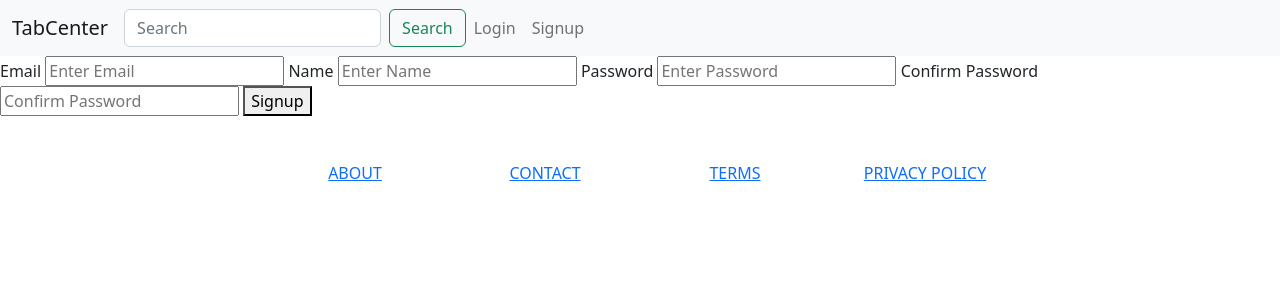
After one commit to AkiraY1/TabCenter, a Django app: page /signup in a window 1280 px wide. The commit adds this page. Shown: the top 300 px of the page. Run offline with Django 3.2, Linux system fonts and the light colour scheme.

Commit message:
login, logout, signup, redirect

```diff
--- a/TabCenter/settings.py
+++ b/TabCenter/settings.py
@@ -15,7 +15,7 @@ import os, django_heroku, dj_database_url
 
 # Build paths inside the project like this: BASE_DIR / 'subdir'.
 BASE_DIR = os.path.dirname(os.path.dirname(os.path.abspath(__file__)))
-
+LOGIN_URL='/'
 
 # Quick-start development settings - unsuitable for production
 # See https://docs.djangoproject.com/en/3.2/howto/deployment/checklist/
@@ -24,7 +24,7 @@ BASE_DIR = os.path.dirname(os.path.dirname(os.path.abspath(__file__)))
 SECRET_KEY = 'django-insecure-%85(btoo-odtmbkn^#6nikx(--u)jr88-ylzcpke6*6gquuw@k'
 
 # SECURITY WARNING: don't run with debug turned on in production!
-DEBUG = False
+DEBUG = True
 
 ALLOWED_HOSTS = [
     '0.0.0.0',
--- a/TabCenter/urls.py
+++ b/TabCenter/urls.py
@@ -19,5 +19,9 @@ from django.urls import path, include
 urlpatterns = [
     path('', include('TabCenterApp.urls')),
     path('admin/', admin.site.urls),
-    path('tournament/<int:tournament_id>/', include('TabCenterApp.urls'))
+    path('tournament/<int:tournament_id>/', include('TabCenterApp.urls')),
+    path('login/', include('TabCenterApp.urls')),
+    path('logout/', include('TabCenterApp.urls')),
+    path('signup/', include('TabCenterApp.urls')),
+    path('account/', include('TabCenterApp.urls')),
 ]
--- a/TabCenterApp/templates/TabCenterApp/base.html
+++ b/TabCenterApp/templates/TabCenterApp/base.html
@@ -20,12 +20,22 @@
                     <button class="btn btn-outline-success" type="submit">Search</button>
                 </form>
                 <ul class="navbar-nav me-auto mb-2 mb-lg-0">
+                    {% if not user.is_authenticated %}
                     <li class="nav-item">
-                        <a class="nav-link" href="#">Login</a>
+                        <a class="nav-link" href="/login">Login</a>
                     </li>
                     <li class="nav-item">
-                        <a class="nav-link" href="#">Signup</a>
+                        <a class="nav-link" href="/signup">Signup</a>
                     </li>
+                    {% endif %}
+                    {% if user.is_authenticated %}
+                    <li class="nav-item">
+                        <a class="nav-link" href="/account">Account</a>
+                    </li>
+                    <li class="nav-item">
+                        <a class="nav-link" href="/logout">Logout</a>
+                    </li>
+                    {% endif %}
                 </ul>
             </div>
         </nav>
--- /dev/null
+++ b/TabCenterApp/templates/TabCenterApp/signup.html
@@ -0,0 +1,18 @@
+{% extends "TabCenterApp/base.html" %}
+
+{% block content %}
+
+<form method="POST">
+    {% csrf_token %}
+    <label for="email">Email</label>
+    <input type="email" name="email" id="email" placeholder="Enter Email">
+    <label for="name">Name</label>
+    <input type="name" name="name" id="name" placeholder="Enter Name">
+    <label for="password1">Password</label>
+    <input type="password" name="password1" id="password1" placeholder="Enter Password">
+    <label for="password2">Confirm Password</label>
+    <input type="password" name="password2" id="password2" placeholder="Confirm Password">
+    <button type="submit">Signup</button>
+</form>
+
+{% endblock %}
--- a/TabCenterApp/urls.py
+++ b/TabCenterApp/urls.py
@@ -3,5 +3,9 @@ from . import views
 
 urlpatterns = [
     path('', views.home, name='home'),
-    path('tournament/<int:tournament_id>/', views.tournament, name='tournament')
+    path('tournament/<int:tournament_id>/', views.tournament, name='tournament'),
+    path('login', views.view_login, name='login'),
+    path('logout', views.view_logout, name='logout'),
+    path('signup', views.signup, name='signup'),
+    path('account', views.account, name='account'),
 ]
--- a/TabCenterApp/views.py
+++ b/TabCenterApp/views.py
@@ -1,8 +1,12 @@
-from django.shortcuts import render
+from django.shortcuts import render, redirect
 from django.http import HttpResponse, Http404
 from django.template import loader
 from .models import Tournament
 from django.db.models import Q
+from django.contrib.auth import authenticate, login, logout
+from django.contrib.auth.decorators import login_required
+from django.conf import settings
+from TabCenterApp.models import TabCenterUser
 
 def home(request):
     search_tournament = request.GET.get('search')
@@ -23,3 +27,41 @@ def tournament(request, tournament_id):
         raise Http404("Error: No such tournament can be found.")
     output = {'tourney': info}
     return render(request, 'TabCenterApp/tournament.html', output)
+
+def view_login(request):
+    if request.method == 'POST':
+        email = request.POST['email']
+        password = request.POST['password']
+        user = authenticate(request, email=email, password=password)
+        if user is not None:
+            login(request, user)
+            return redirect('/')
+        else:
+            return render(request, 'TabCenterApp/login.html')
+    return render(request, 'TabCenterApp/login.html')
+
+def view_logout(request):
+    logout(request)
+    return redirect('/')
+
+def signup(request):
+    if request.method == 'POST':
+        email = request.POST['email']
+        name = request.POST['name']
+        password1 = request.POST['password1']
+        password2 = request.POST['password2']
+
+        if password1 == password2:
+            try:
+                user = TabCenterUser.objects.get(email=email)
+                return render(request, 'TabCenterApp/signup.html')
+            except TabCenterUser.DoesNotExist:
+                user = TabCenterUser.objects.create_user(email, name, password2)
+                return redirect('/logout')
+        else:
+            return render(request, 'TabCenterApp/signup.html')
+    return render(request, 'TabCenterApp/signup.html')
+
+@login_required(login_url="/login")
+def account(request):
+    return render(request, 'TabCenterApp/account.html')
```
Also changed, not shown: TabCenterApp/templates/TabCenterApp/account.html (added, +10 -0 lines), TabCenterApp/templates/TabCenterApp/login.html (added, +14 -0 lines).
